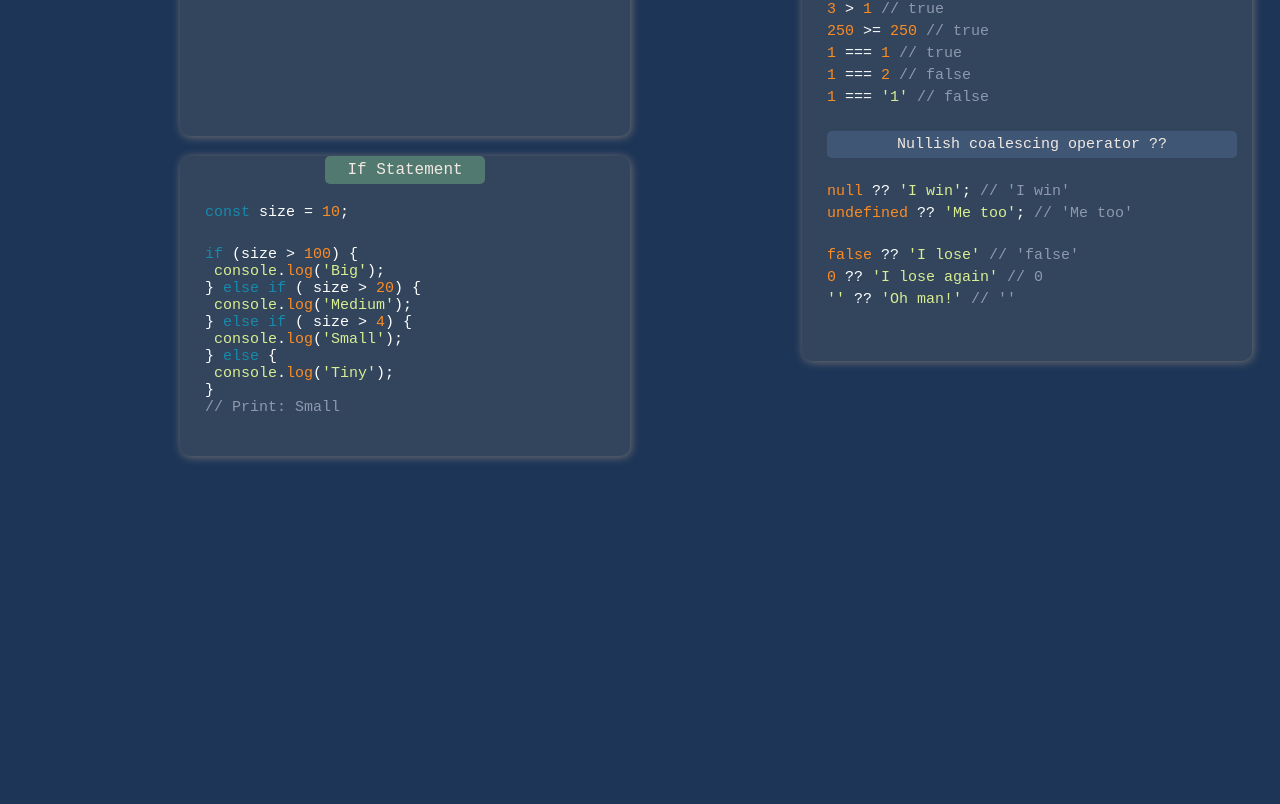
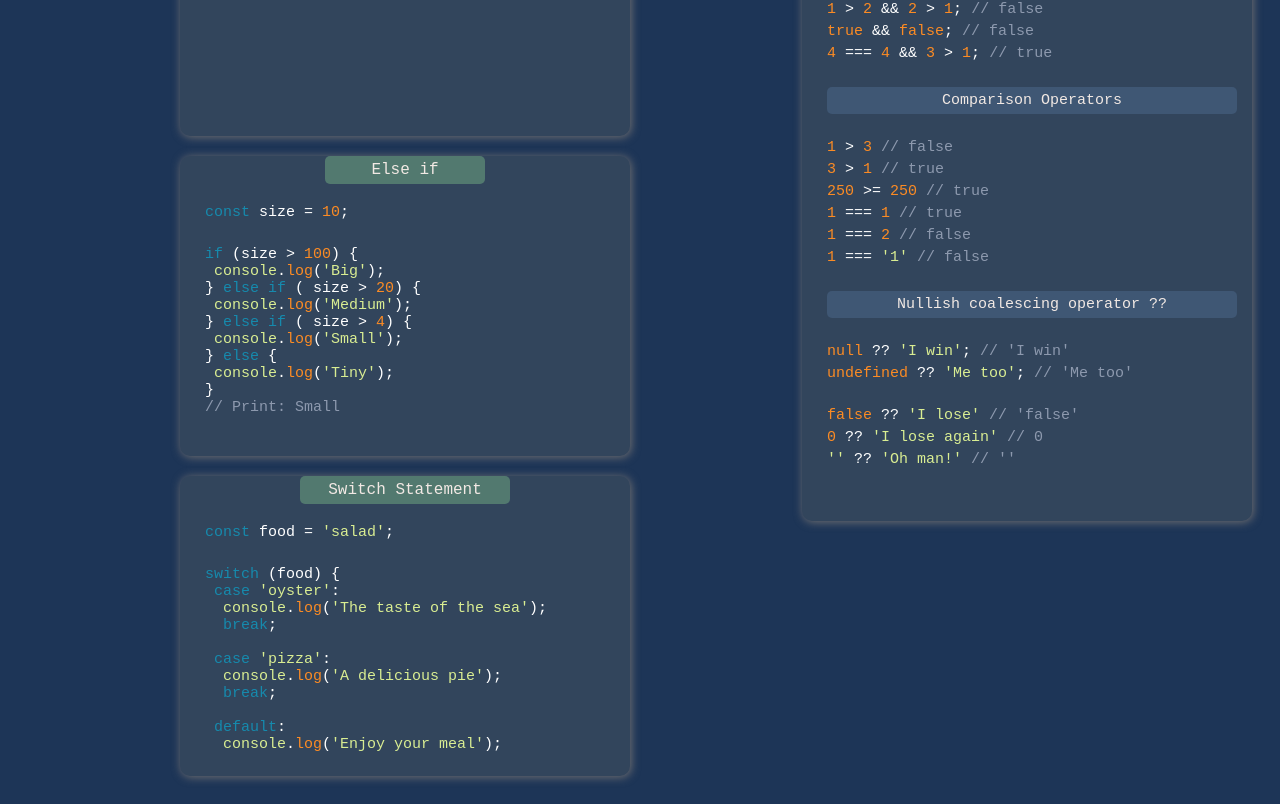
Before and after one commit to omar15hr/CheatSheetDev, a React (Vite) app: page / in a window 1280 px wide. Shown: the part 2422-3226 px from the top of the page. Before the commit the page ends 2906 px from the top, so only its background shows below. Built offline with nearby package versions, Linux system fonts and the light colour scheme.

Commit message:
switch statement

```diff
--- a/src/components/ConditionalsCard.tsx
+++ b/src/components/ConditionalsCard.tsx
@@ -1,6 +1,7 @@
 import { ElseIfCard } from "./js/cards/conditionals/ElseIfCard";
 import { IfStatementCard } from "./js/cards/conditionals/IfStatementCard";
 import { OperatorsCard } from "./js/cards/conditionals/OperatorsCard";
+import { SwitchStatementCard } from "./js/cards/conditionals/SwitchStatementCard";
 import { TernaryOperatorCard } from "./js/cards/conditionals/TernaryOperatorCard";
 
 export function ConditionalsCard() {
@@ -12,6 +13,7 @@ export function ConditionalsCard() {
           <IfStatementCard />
           <TernaryOperatorCard />
           <ElseIfCard />
+          <SwitchStatementCard />
         </div>
         <div className="right-column">
           <OperatorsCard />
--- a/src/components/js/cards/conditionals/ElseIfCard.tsx
+++ b/src/components/js/cards/conditionals/ElseIfCard.tsx
@@ -1,7 +1,7 @@
 export function ElseIfCard() {
   return (
     <div className="card">
-      <div className="card-title-keyword">If Statement</div>
+      <div className="card-title-keyword">Else if</div>
       <div className="card-content">
         <div className="card-content-code">
 
--- /dev/null
+++ b/src/components/js/cards/conditionals/SwitchStatementCard.tsx
@@ -0,0 +1,68 @@
+export function SwitchStatementCard() {
+  return (
+    <div className="card">
+      <div className="card-title-aritmethics">Switch Statement</div>
+      <div className="card-content">
+        <div className="card-content-code">
+
+        <span>
+          <span className="blue-code">const </span>
+          <span>food</span>
+          <span className="white-code"> =</span>
+          <span className="green-code"> 'salad'</span>
+          <span className="white-code">;</span>
+        </span>
+
+        </div>
+
+        <span>
+          <span className="blue-code">switch </span>
+          <span>{'('}</span>
+          <span className="white-code">food</span>
+          <span className="white-code">{') '}</span>
+          <span className="white-code">{'{'}</span><br />
+
+          <span className="blue-code">&nbsp;case </span>
+          <span className="green-code">'oyster'</span>
+          <span className="white-code">{':'}</span><br />
+
+          <span className="green-code">&nbsp;&nbsp;console</span>
+          <span className="white-code">.</span>
+          <span className="orange-code">log</span>
+          <span className="white-code">{'('}</span>
+          <span className="green-code">'The taste of the sea'</span>
+          <span className="white-code">{');'}</span><br />
+
+          <span className="blue-code">&nbsp;&nbsp;break</span>
+          <span>;</span><br /><br />
+
+
+          <span className="blue-code">&nbsp;case </span>
+          <span className="green-code">'pizza'</span>
+          <span className="white-code">{':'}</span><br />
+
+          <span className="green-code">&nbsp;&nbsp;console</span>
+          <span className="white-code">.</span>
+          <span className="orange-code">log</span>
+          <span className="white-code">{'('}</span>
+          <span className="green-code">'A delicious pie'</span>
+          <span className="white-code">{');'}</span><br />
+
+          <span className="blue-code">&nbsp;&nbsp;break</span>
+          <span>;</span><br /><br />
+
+          <span className="blue-code">&nbsp;default</span>
+          <span className="white-code">{':'}</span><br />
+
+          <span className="green-code">&nbsp;&nbsp;console</span>
+          <span className="white-code">.</span>
+          <span className="orange-code">log</span>
+          <span className="white-code">{'('}</span>
+          <span className="green-code">'Enjoy your meal'</span>
+          <span className="white-code">{');'}</span>
+        </span>
+
+      </div>
+    </div>
+  );
+}
--- a/src/index.css
+++ b/src/index.css
@@ -38,6 +38,18 @@ body {
   gap: 10px;
   width: 450px;
   height: 300px;
+  border: none;
+  border-radius: 10px;
+  background-color: #32455c;
+  box-shadow: 1px 1px 10px #747272;
+}
+.card-switch {
+  display: flex;
+  flex-direction: column;
+  align-items: center;
+  gap: 10px;
+  width: 450px;
+  height: 350px;
   border: none;
   border-radius: 10px;
   background-color: #32455c;
```
